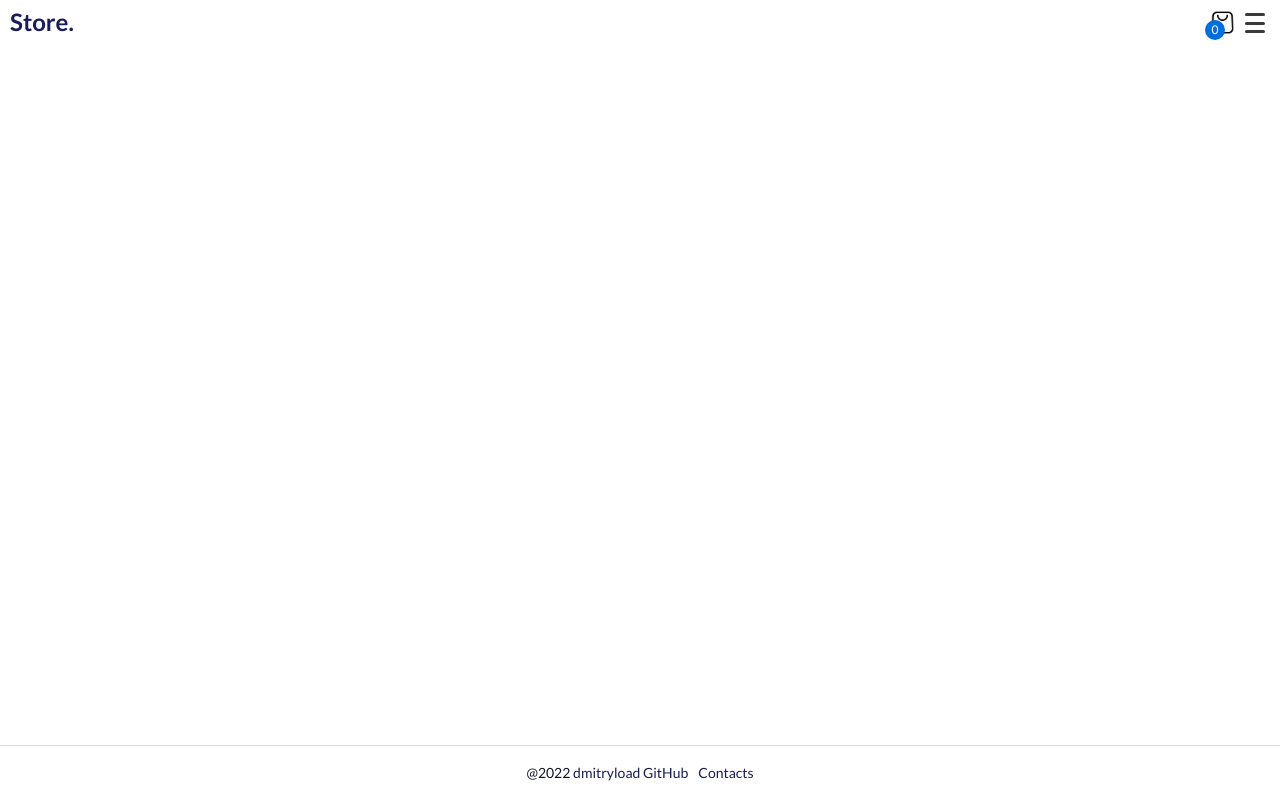
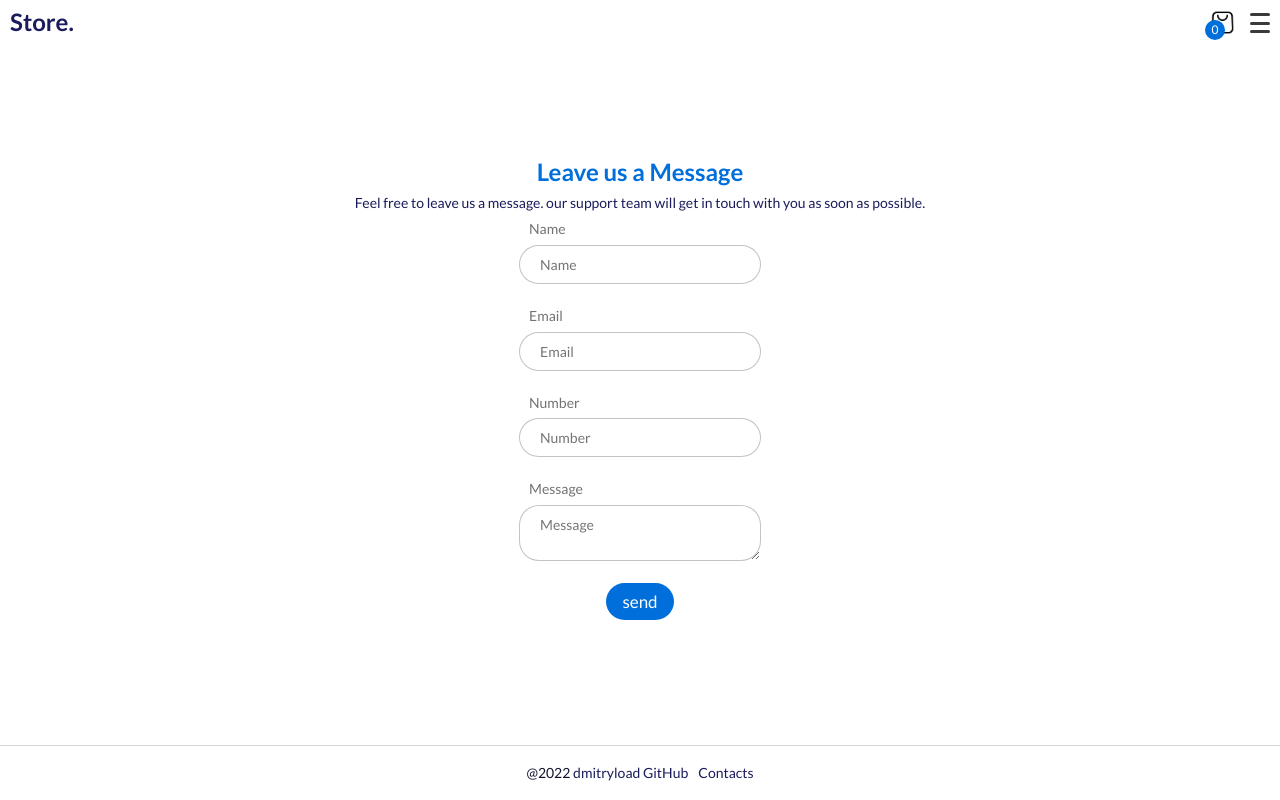
Before and after one commit to dmitriibutakov/store, a Nuxt app: page /contact-us in a window 1280 px wide. Before the commit this address had no page. Built offline with nearby package versions, Linux system fonts and the light colour scheme.

Commit message:
contact us form added

```diff
--- a/assets/isValidFormInput.js
+++ b/assets/isValidFormInput.js
@@ -1,6 +1,6 @@
-export function  isValidFormInput(objData, objValidator) {
+export function isValidFormInput(objData, objValidator) {
     for (let i in objValidator) {
-        objData[i].length < 1
+        objData[i].trim(" ").length < 1
             ? objValidator[i] = "field is required"
             : objValidator[i] = ""
     }
--- a/components/v-about-product/v-about-product.vue
+++ b/components/v-about-product/v-about-product.vue
@@ -6,7 +6,7 @@
         {{ about }}
       </h2>
       <p class="screen__description">{{ description }}</p>
-      <v-button :onClick="handleClick">buy</v-button>
+      <v-button @onClick="handleClick">buy</v-button>
     </div>
     <img class="screen__img" :src="image" alt="product" data-not-lazy>
   </div>
--- a/components/v-cart/v-cart.vue
+++ b/components/v-cart/v-cart.vue
@@ -12,7 +12,7 @@
       <p :key="getIndex" class="cart__total_price">{{ getTotalSumCart }} $</p>
     </div>
     <div class="cart__button">
-      <v-button :disabled="getCart.length < 1" :onClick="toggleModal">order</v-button>
+      <v-button :disabled="getCart.length < 1" @onClick="toggleModal">order</v-button>
     </div>
   </div>
 </template>
--- a/components/v-footer/v-footer.vue
+++ b/components/v-footer/v-footer.vue
@@ -1,7 +1,7 @@
 <template>
   <footer class="footer">
     <p>@2022 <a class="footer__link" href="https://github.com/dmitryload">dmitryload GitHub</a></p>
-    <nuxt-link class="footer__nuxtlink" to="/contacts">Contacts</nuxt-link>
+    <nuxt-link class="footer__nuxtlink" to="/contact-us">Contacts</nuxt-link>
   </footer>
 </template>
 
--- a/pages/contacts/index.vue
+++ b/components/v-form-contact-us/v-form-contact-us.vue
@@ -1,9 +1,14 @@
 <template>
   <div class="contacts__block">
+    <h3 class="contacts__title">Leave us a Message</h3>
+    <p class="contacts__desc">
+      Feel free to leave us a message. our support team will get in touch with you as soon as possible.
+    </p>
     <form class="contacts__form">
       <v-input v-for="data in Object.keys(formData)"
                :error="formValidator[data]"
                :key="data"
+               :title="data"
                @customChange="handleCustomChange"
                :placeholder="data"/>
     </form>
@@ -19,14 +24,16 @@ export default {
   data() {
     return {
       formData: {
-        name: "",
-        email: "",
-        number: "",
+        Name: "",
+        Email: "",
+        Number: "",
+        Message: ""
       },
       formValidator: {
-        name: "",
-        email: "",
-        number: ""
+        Name: "",
+        Email: "",
+        Number: "",
+        Message: ""
       }
     }
   },
@@ -35,6 +42,7 @@ export default {
       isValidFormInput(this.formData, this.formValidator)
     },
     handleCustomChange(value, data) {
+      this.formValidator[value] = ""
       this.formData[value] = data
     },
   }
@@ -46,6 +54,22 @@ export default {
   display: flex;
   flex-direction: column;
   align-items: center;
+
+  .contacts__title {
+    font-size: 24px;
+    color: #006edb;
+    font-weight: 600;
+    margin: 10px 0;
+  }
+
+  .contacts__desc {
+    margin: 0 10px 5px 10px;
+    font-size: 14px;
+    color: #1a1c5b;
+    line-height: 1.3;
+    text-align: center;
+  }
+
   .contacts__form {
     display: flex;
     flex-direction: column;
--- a/components/v-input/v-input.vue
+++ b/components/v-input/v-input.vue
@@ -2,12 +2,17 @@
   <div class="input__block">
     <h6 class="input__title">
       {{ title }}
-      {{ error }}
     </h6>
-    <input :type="type || 'text'"
+    <textarea v-if="title === 'Message'"
+              @input="handleChange"
+              :placeholder="placeholder"
+              :class="!error ? 'input__body' : 'input__body_error'"/>
+    <input v-else :type="type || 'text'"
            @input="handleChange"
            :placeholder="placeholder"
-           class="input__body">
+           :class="!error ? 'input__body' : 'input__body_error'">
+
+    <p class="input__error">{{ error }}</p>
   </div>
 </template>
 
@@ -29,6 +34,7 @@ export default {
 
 <style scoped lang="scss">
 .input__block {
+  position: relative;
   display: inline-block;
 
   .input__title {
@@ -36,18 +42,34 @@ export default {
     color: #727272;
     margin-bottom: 4px;
     padding-left: 10px;
+    line-height: 1.7;
+  }
+
+  .input__body_error {
+    border: 1px solid rgba(183, 36, 36, 0.48);
   }
 
   .input__body {
+    border: 1px solid rgba(134, 133, 133, 0.48);
+  }
+
+  .input__body, .input__body_error {
     font-size: 14px;
     padding: 10px 20px;
-    border: 1px solid rgba(134, 133, 133, 0.48);
     border-radius: 20px;
-    max-width: 250px;
+    min-width: 200px;
 
     &:focus {
       border-color: #006edb;
     }
   }
+
+  .input__error {
+    font-size: 14px;
+    position: absolute;
+    bottom: -15px;
+    transform: translateX(77%);
+    color: #8f2121;
+  }
 }
 </style>
--- a/components/v-modal/v-modal-total/v-modal-total.vue
+++ b/components/v-modal/v-modal-total/v-modal-total.vue
@@ -21,7 +21,7 @@
         </div>
       </div>
     </div>
-    <v-button :onClick="sentBilling">place order</v-button>
+    <v-button @onClick="sentBilling">place order</v-button>
   </div>
 </template>
 
--- a/components/v-navigation/v-navigation.vue
+++ b/components/v-navigation/v-navigation.vue
@@ -6,10 +6,10 @@
       <span></span>
     </div>
     <nav class="navigate">
-      <a @click="handleClick('/')" class="link">HOME</a>
-      <a @click="handleClick('about')" class="link">ABOUT</a>
-      <a @click="handleClick('shop')" class="link">OUR STORE</a>
-      <a @click="handleClick('contacts')" class="link">CONTACTS</a>
+      <a @click="handleClick('/')" class="link">home</a>
+      <a @click="handleClick('about')" class="link">about</a>
+      <a @click="handleClick('shop')" class="link">our store</a>
+      <a @click="handleClick('contact-us')" class="link">contact us</a>
     </nav>
   </div>
 </template>
@@ -85,10 +85,14 @@ export default {
   .navigate {
     margin-top: 30px;
     display: flex;
-    margin-left: 5px;
+    margin-left: 10px;
     flex-direction: column;
     align-items: flex-end;
     width: 100px;
+
+    & > * {
+      text-transform: uppercase;
+    }
 
     & > *:not(:last-child) {
       margin-bottom: 20px;
@@ -114,7 +118,7 @@ export default {
 }
 
 .navigation__hidden {
-  right: -105px;
+  right: -115px;
   height: 50px;
 }
 </style>
--- a/components/v-product/v-product.vue
+++ b/components/v-product/v-product.vue
@@ -7,7 +7,7 @@
     <p class="product__about">{{ product.about }}</p>
     <div class="product__price"> $ {{ product.price }}.00
       <v-quantity :productName="product.name"/>
-        <v-button :onClick="clickHandler">add</v-button>
+      <v-button @onClick="clickHandler">add</v-button>
       <div v-show="blick" :key="product.price" class="dot">added to cart</div>
     </div>
   </div>
--- /dev/null
+++ b/pages/contact-us/index.vue
@@ -0,0 +1,16 @@
+<template>
+<div class="contactUs__block">
+  <v-form-contact-us/>
+</div>
+</template>
+
+<script>
+
+</script>
+
+<style scoped lang="scss">
+.contactUs__block {
+  display: flex;
+  flex-direction: column;
+}
+</style>
--- a/store/index.js
+++ b/store/index.js
@@ -115,7 +115,6 @@ export const getters = {
 }
 export const mutations = {
     SET_ABOUT: (state, about) => state.about = about,
-    SET_ERROR: (state, error) => state.error = error,
     CLEAR_CART: state => {
         state.cart = []
     },
```
Lines whose indentation alone changed are shown as unchanged.
